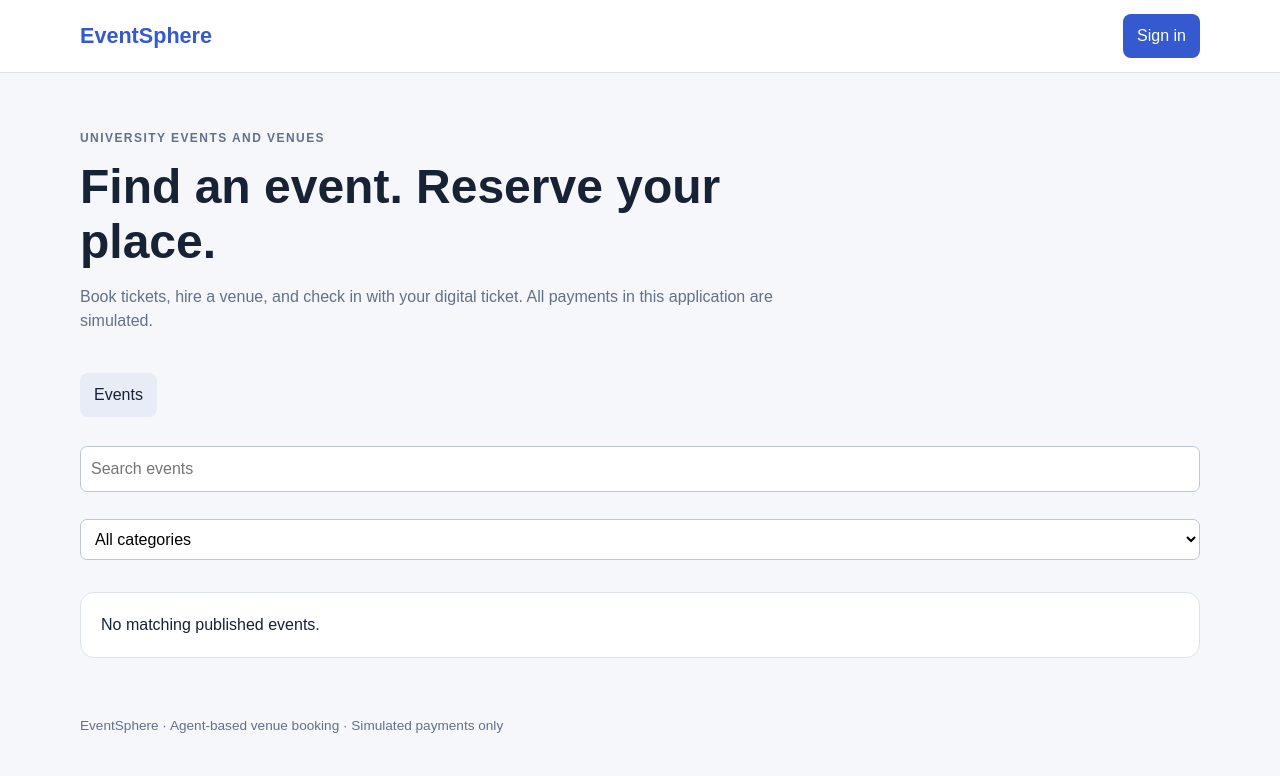
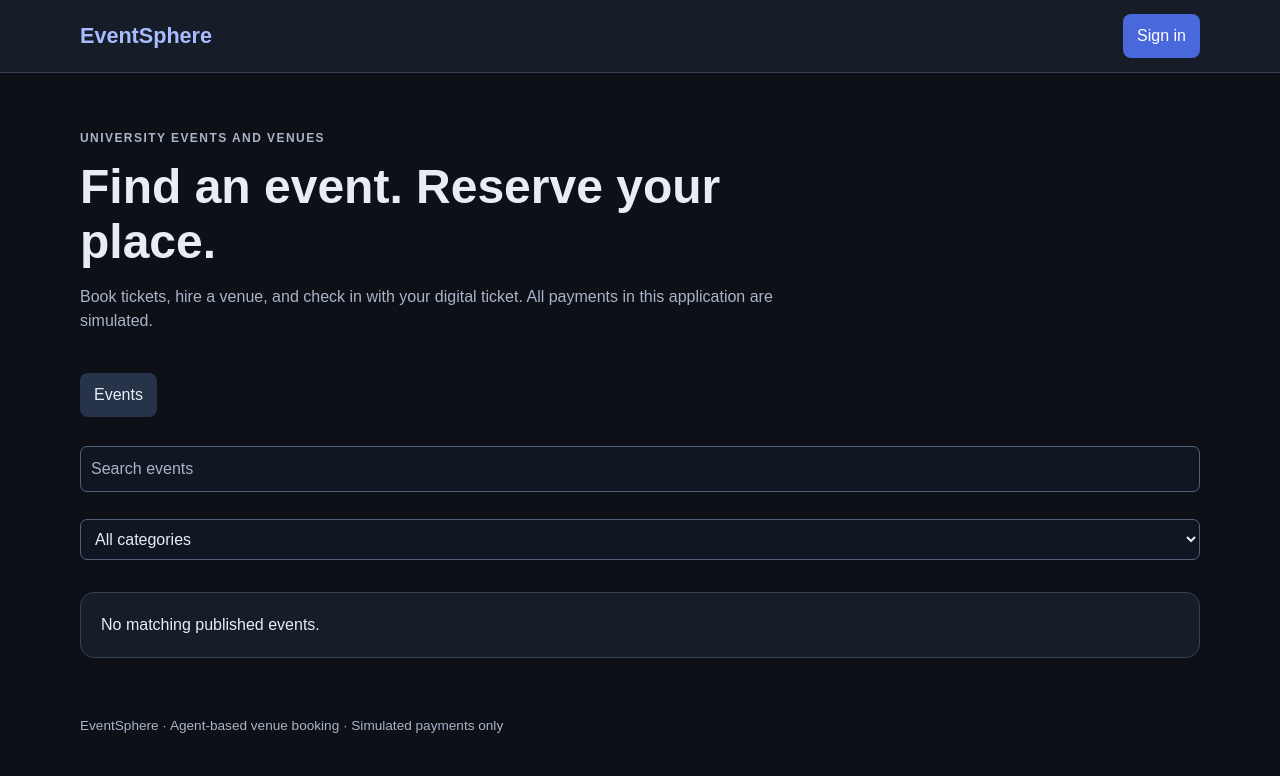
Before and after one commit to PraveenPerera1/eventsphere, a FastAPI app: page / in a window 1280 px wide. Shown: the top 776 px of the page. Run offline with FastAPI, Linux system fonts and the light colour scheme; data that the repository does not hold is empty; parts of the project's set-up code (start-up, migrations or seed data) failed here and were passed over; some libraries are stand-ins or nearby versions.

Commit message:
final touch to the UI

```diff
--- a/app/seed.py
+++ b/app/seed.py
@@ -13,19 +13,19 @@ passwords = PasswordHash.recommended()
 def main():
     accounts = [
         (
-            "admin@eventsphere.test",
+            "admin@organization.co",
             "Demo Admin",
             "admin",
             os.getenv("DEMO_ADMIN_PASSWORD", ""),
         ),
         (
-            "staff@eventsphere.test",
+            "staff@organization.co",
             "Demo Gate Staff",
             "staff",
             os.getenv("DEMO_STAFF_PASSWORD", ""),
         ),
         (
-            "attendee@eventsphere.test",
+            "attendee@organization.co",
             "Demo Attendee",
             "attendee",
             os.getenv("DEMO_ATTENDEE_PASSWORD", ""),
--- a/app/static/style.css
+++ b/app/static/style.css
@@ -1,12 +1,19 @@
 :root {
-  color-scheme: light;
-  --background: #f5f7fb;
-  --surface: #ffffff;
-  --text: #182235;
-  --muted: #647087;
-  --primary: #3559ce;
-  --border: #dce2ed;
-  --danger: #a72534;
+  color-scheme: dark;
+
+  --background: #0d1117;
+  --surface: #161d29;
+  --text: #e8edf5;
+  --muted: #a8b4c7;
+  --primary: #4968dc;
+  --border: #344156;
+  --danger: #b83246;
+
+  --input-background: #101722;
+  --input-border: #52617a;
+  --secondary-background: #273349;
+  --link: #a9bcff;
+  --focus: #b5c5ff;
 }
 
 * {
@@ -39,11 +46,15 @@ body {
   gap: 16px;
 }
 
+a {
+  color: var(--link);
+}
+
 .brand {
   font-size: 1.35rem;
   font-weight: 800;
   text-decoration: none;
-  color: var(--primary);
+  color: var(--link);
 }
 
 .hero {
@@ -146,18 +160,31 @@ button {
   border: 0;
   border-radius: 8px;
   background: var(--primary);
-  color: white;
+  color: #ffffff;
   padding: 10px 14px;
   cursor: pointer;
 }
 
+button:hover:not(:disabled) {
+  background: #3d59c4;
+}
+
 button.secondary {
-  background: #e7ecf6;
+  background: var(--secondary-background);
   color: var(--text);
+}
+
+button.secondary:hover:not(:disabled) {
+  background: #35445e;
 }
 
 button.danger {
   background: var(--danger);
+  color: #ffffff;
+}
+
+button.danger:hover:not(:disabled) {
+  background: #a02539;
 }
 
 button:disabled {
@@ -169,17 +196,40 @@ input,
 select,
 textarea {
   width: 100%;
-  border: 1px solid #bdc7d8;
-  background: white;
+  border: 1px solid var(--input-border);
+  background: var(--input-background);
+  color: var(--text);
   border-radius: 7px;
   padding: 10px;
   margin: 5px 0 12px;
   min-width: 0;
 }
 
+input::placeholder,
+textarea::placeholder {
+  color: var(--muted);
+  opacity: 1;
+}
+
+select option {
+  background: var(--input-background);
+  color: var(--text);
+}
+
+button:focus-visible,
+a:focus-visible,
+summary:focus-visible,
+input:focus-visible,
+select:focus-visible,
+textarea:focus-visible {
+  outline: 2px solid var(--focus);
+  outline-offset: 3px;
+}
+
 input[type="checkbox"] {
   width: auto;
   margin-right: 7px;
+  accent-color: var(--primary);
 }
 
 textarea {
```
Also changed, not shown: other parts of app/static/style.css (+36 -9 lines).
